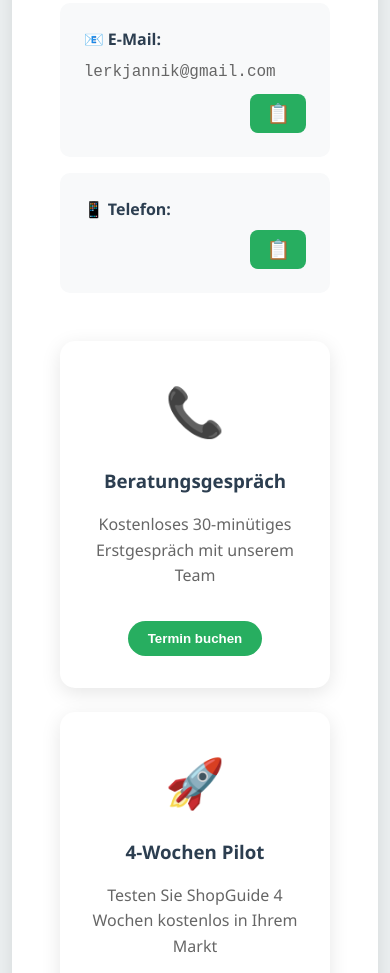
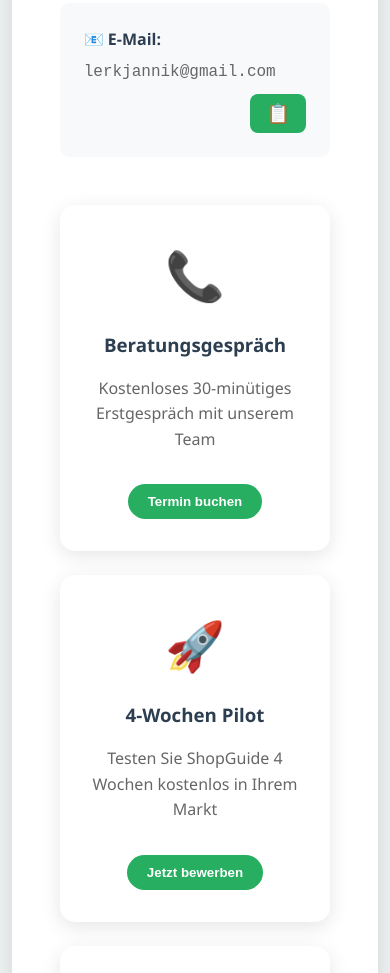
Before and after one commit to smashexe187/SPS, a plain HTML site: page merchant-dashboard.html in a window 390 px wide. Shown: the part 4902-5875 px from the top of the page. Drawn offline with Linux system fonts and the light colour scheme.

Commit message:
delete phone number

```diff
--- a/merchant-dashboard.html
+++ b/merchant-dashboard.html
@@ -220,12 +220,6 @@
                         </button>
                     </div>
 
-                    <div class="contact-item">
-                        <span class="contact-label">📱 Telefon:</span>
-                        <button class="copy-btn" onclick="copyToClipboard('+49 (0) 1590 6831180', 'phone')" title="Telefonnummer kopieren">
-                            📋
-                        </button>
-                    </div>
                 </div>
 
                 <div class="features-grid" style="margin-top: 3rem;">
```
